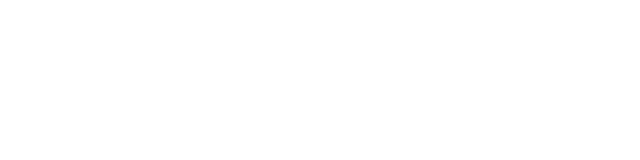
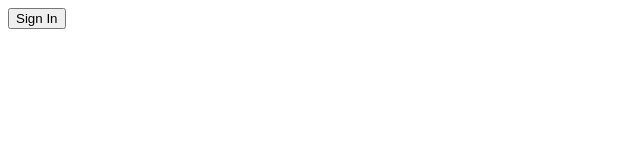
Before and after one commit to EhsanTheCoder98/Mini-Shop, a React (Create React App) app: page /login in a window 1280 px wide. Shown: the top 160 px of the page, without its empty margins (0-640 px from the left). Built offline with nearby package versions, Linux system fonts and the light colour scheme.

Commit message:
Authentication logic on the Login component done

```diff
--- a/package.json
+++ b/package.json
@@ -6,6 +6,7 @@
     "@testing-library/jest-dom": "^5.17.0",
     "@testing-library/react": "^13.4.0",
     "@testing-library/user-event": "^13.5.0",
+    "firebase": "^10.5.2",
     "react": "^18.2.0",
     "react-dom": "^18.2.0",
     "react-scripts": "5.0.1",
--- a/src/App.js
+++ b/src/App.js
@@ -1,11 +1,12 @@
 import React from 'react';
+import Login from './components/Login';
 
 const App = () => {
   return (
     <div>
-
+      <Login />
     </div>
   );
-};
+}
 
 export default App;
--- /dev/null
+++ b/src/components/Login.jsx
@@ -0,0 +1,20 @@
+import React from 'react';
+import { GoogleAuthProvider,signInWithPopup } from 'firebase/auth';
+import { auth } from '../firebase/firebase';
+
+
+const Login = () => {
+    const googleHandler =(e) => {
+        e.preventDefault();
+        const provider =new GoogleAuthProvider();
+        return signInWithPopup(auth,provider)
+
+    }
+    return (
+        <div>
+            <button onClick={googleHandler}>Sign In</button>
+        </div>
+    );
+};
+
+export default Login;
--- /dev/null
+++ b/src/firebase/firebase.js
@@ -0,0 +1,17 @@
+import { initializeApp } from "firebase/app";
+import { getAuth } from "firebase/auth"
+
+
+export const firebaseConfig = {
+  apiKey: "AIzaSyDTh43IURvC3j12s005HexRQyk-5JB1XFY",
+  authDomain: "mini-shop-686f3.firebaseapp.com",
+  projectId: "mini-shop-686f3",
+  storageBucket: "mini-shop-686f3.appspot.com",
+  messagingSenderId: "590798141543",
+  appId: "1:590798141543:web:7da45dd823d63621e87cc2",
+  measurementId: "G-0LWFLMTKYQ"
+};
+
+const app = initializeApp(firebaseConfig);
+export const auth = getAuth(app);
+export default app;
```
Also changed, not shown: 1 other file (tests, documents, lock files or other folders).
